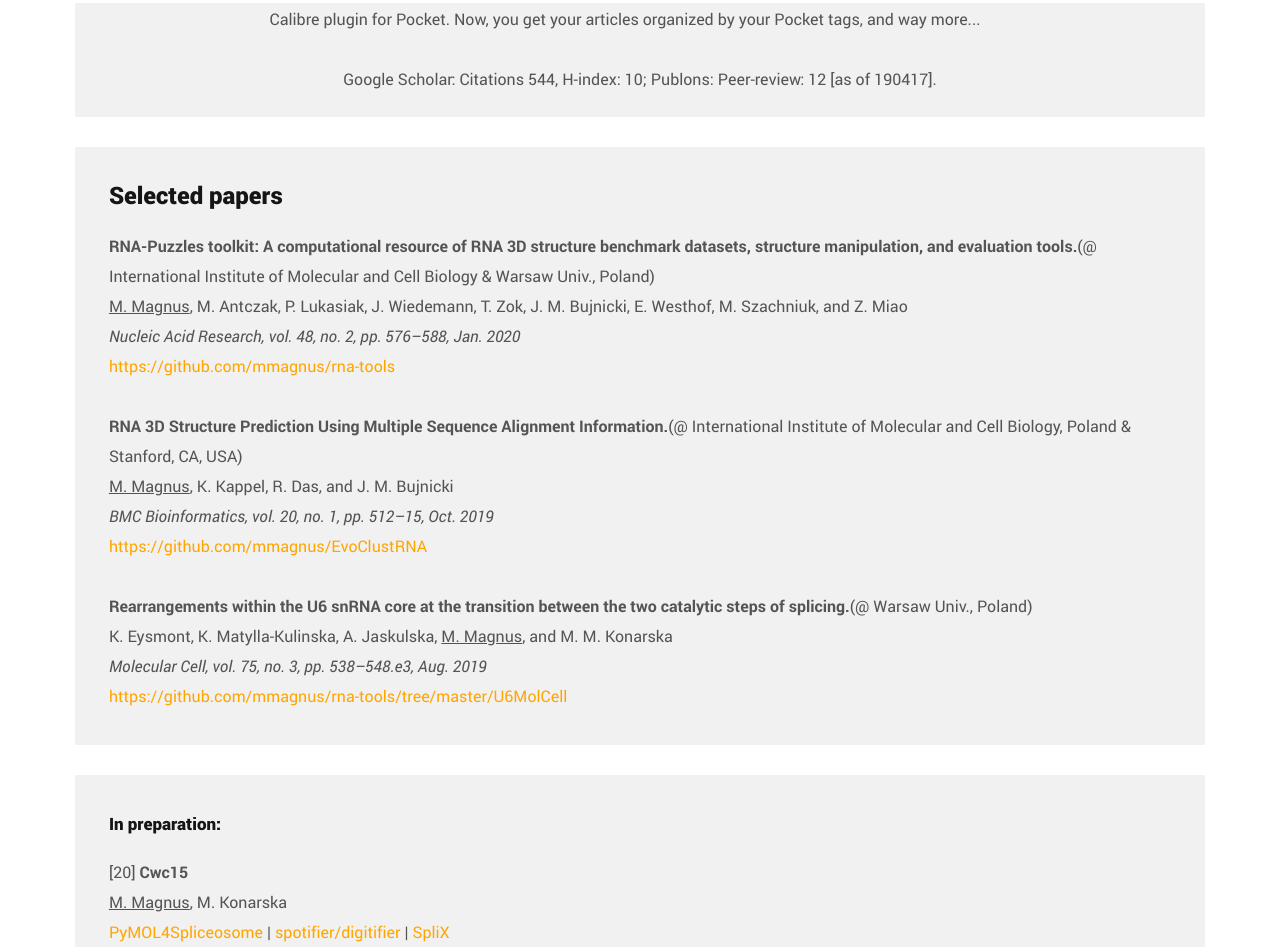
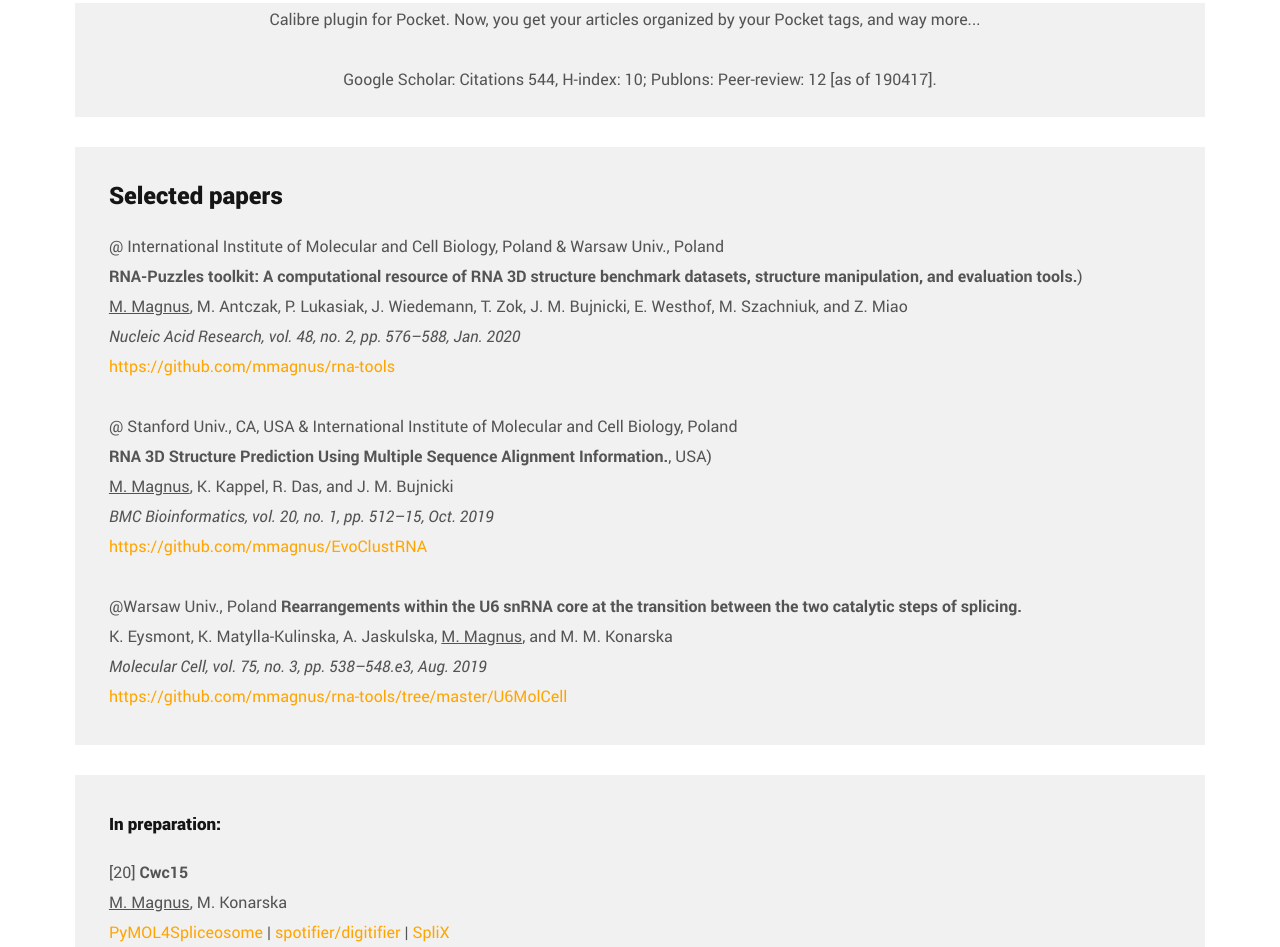
Before and after one commit to mmagnus/mmagnus.github.io, a plain HTML site: page index.html in a window 1280 px wide. Shown: the part 3259-4206 px from the top of the page. Drawn offline with Linux system fonts and the light colour scheme.

Commit message:
Update index.html

```diff
--- a/index.html
+++ b/index.html
@@ -328,18 +328,22 @@
                                    </br>
 	<div style="text-align:left;background:#F1F1F1;padding:3%;word-wrap: normal;word-break:initial;hyphens: none;">
 		<h2>Selected papers</h2>
+
+		@ International Institute of Molecular and Cell Biology, Poland & Warsaw Univ., Poland
 		<p><b>RNA-Puzzles toolkit: A&nbsp;computational resource of RNA 3D structure benchmark datasets,
-    structure manipulation, and evaluation tools.</b>(@ International Institute of Molecular and Cell Biology & Warsaw Univ., Poland)<br>
+    structure manipulation, and evaluation tools.</b>)<br>
     <u>M.&nbsp;Magnus</u>, M.&nbsp;Antczak, P.&nbsp;Lukasiak, J.&nbsp;Wiedemann, T.&nbsp;Zok, J.&nbsp;M.&nbsp;Bujnicki, E.&nbsp;Westhof, M.&nbsp;Szachniuk, and Z.&nbsp;Miao<br>
     <i>Nucleic Acid Research, vol. 48, no. 2, pp. 576–588, Jan. 2020</i><br>
     <a href="https://github.com/mmagnus/rna-tools">https://github.com/mmagnus/rna-tools</a></p>
 
-<p><b>RNA 3D Structure Prediction Using Multiple Sequence Alignment Information.</b>(@ International Institute of Molecular and Cell Biology, Poland & Stanford, CA, USA)<br>
+@ Stanford Univ., CA, USA & International Institute of Molecular and Cell Biology, Poland
+<p><b>RNA 3D Structure Prediction Using Multiple Sequence Alignment Information.</b>, USA)<br>
     <u>M.&nbsp;Magnus</u>, K.&nbsp;Kappel, R.&nbsp;Das, and J.&nbsp;M.&nbsp;Bujnicki<br>
     <i>BMC Bioinformatics, vol. 20, no. 1, pp. 512–15, Oct. 2019</i><br>
     <a href="https://github.com/mmagnus/EvoClustRNA">https://github.com/mmagnus/EvoClustRNA</a></p>
 
-<b>Rearrangements within the U6 snRNA core at the transition between the two catalytic steps of splicing.</b>(@ Warsaw Univ., Poland)<br>
+@Warsaw Univ., Poland
+<b>Rearrangements within the U6 snRNA core at the transition between the two catalytic steps of splicing.</b><br>
     K.&nbsp;Eysmont, K.&nbsp;Matylla-Kulinska, A.&nbsp;Jaskulska, <u>M.&nbsp;Magnus</u>, and M.&nbsp;M.&nbsp;Konarska<br> <i>Molecular Cell, vol. 75, no. 3, pp. 538–548.e3, Aug. 2019</i></b></u></br>
     <a href="https://github.com/mmagnus/rna-tools/tree/master/U6MolCell">https://github.com/mmagnus/rna-tools/tree/master/U6MolCell</a>
 
```
